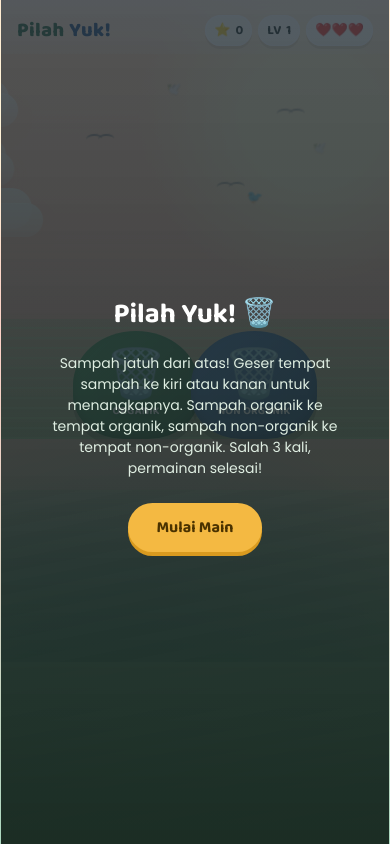
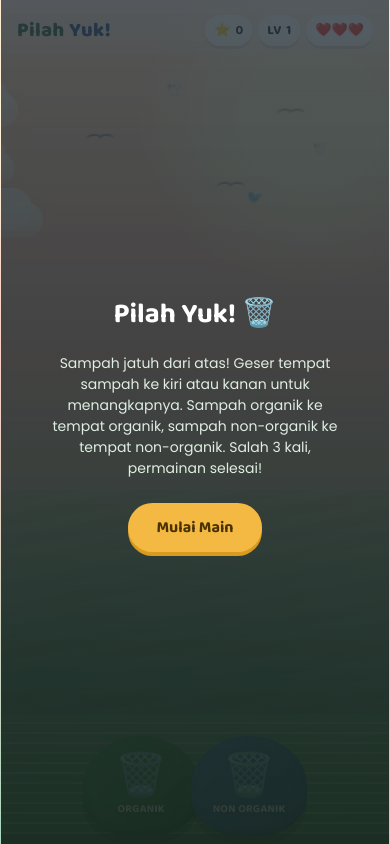
Before and after one commit to FajarAriefRezky/Pilah_SampahYukk-, a website: page game-pilah-sampah/index.html in a window 390 px wide. Drawn offline with Linux system fonts and the light colour scheme.

Commit message:
Update index.html

```diff
--- a/game-pilah-sampah/index.html
+++ b/game-pilah-sampah/index.html
@@ -224,7 +224,7 @@
       display:flex;
       align-items:center;
       justify-content:center;
-      padding-bottom:48vh;
+      padding-bottom:clamp(86px, 10vh, 140px);
       z-index:3;
       overflow:hidden;
     }
@@ -233,7 +233,7 @@
       content:'';
       position:absolute;
       left:0;
-      bottom:44vh;
+      bottom:clamp(34px, 4vh, 74px);
       width:100%;
       height:120px;
       z-index:0;
@@ -274,7 +274,7 @@
       position:absolute;
       left:0;
       right:0;
-      bottom:44vh;
+      bottom:calc(env(safe-area-inset-bottom) + clamp(18px, 2.5vh, 42px));
       z-index:6;
       padding:0 16px;
       height:auto;
@@ -421,7 +421,7 @@
       .title{font-size:20px;}
       .stats{gap:6px;}
       .stat-pill{padding:5px 9px; font-size:13px;}
-      .game::before{bottom:182px;}
+      .game::before{bottom:36px;}
       .cloud{height:34px;}
       .cloud.c1{width:92px;}
       .cloud.c2{width:76px;}
@@ -432,25 +432,25 @@
       .cloud.c7{width:96px;}
       .birds{top:16%;}
       .bird-icon{font-size:12px;}
-      .play-area{padding-bottom:52vh;}
-      .play-area::before{bottom:48vh;}
-      .bins-area{bottom:48vh; padding:0 12px;}
-      .bin{flex:0 0 126px; height:108px;}
-      .bin .icon{font-size:48px;}
+      .play-area{padding-bottom:clamp(54px, 7vh, 90px);}
+      .play-area::before{bottom:clamp(6px, 1vh, 26px);}
+      .bins-area{bottom:calc(env(safe-area-inset-bottom) + clamp(4px, 1vh, 14px)); padding:0 12px;}
+      .bin{flex:0 0 116px; height:100px;}
+      .bin .icon{font-size:42px;}
     }
 
     @media (max-width:900px){
       .game{height:100dvh;}
-      .play-area{padding-bottom:52vh;}
-      .play-area::before{bottom:48vh;}
-      .bins-area{bottom:48vh; padding:0 12px;}
+      .play-area{padding-bottom:clamp(58px, 8vh, 96px);}
+      .play-area::before{bottom:clamp(8px, 1.2vh, 30px);}
+      .bins-area{bottom:calc(env(safe-area-inset-bottom) + clamp(4px, 1vh, 16px)); padding:0 12px;}
     }
 
     @media (pointer:coarse){
       .game{height:100dvh;}
-      .play-area{padding-bottom:52vh;}
-      .play-area::before{bottom:48vh;}
-      .bins-area{bottom:48vh; padding:0 12px;}
+      .play-area{padding-bottom:clamp(58px, 8vh, 96px);}
+      .play-area::before{bottom:clamp(8px, 1.2vh, 30px);}
+      .bins-area{bottom:calc(env(safe-area-inset-bottom) + clamp(4px, 1vh, 16px)); padding:0 12px;}
     }
   </style>
 </head>
```
